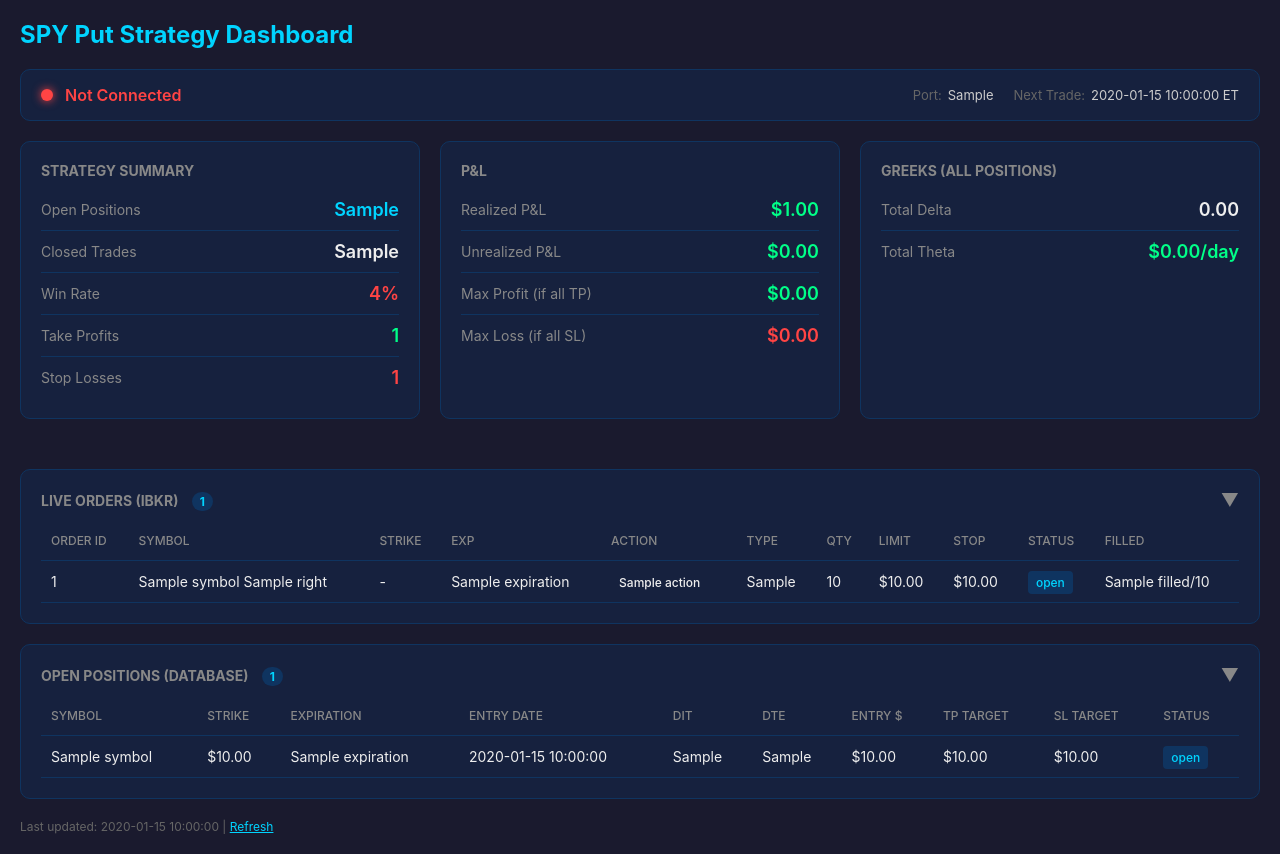
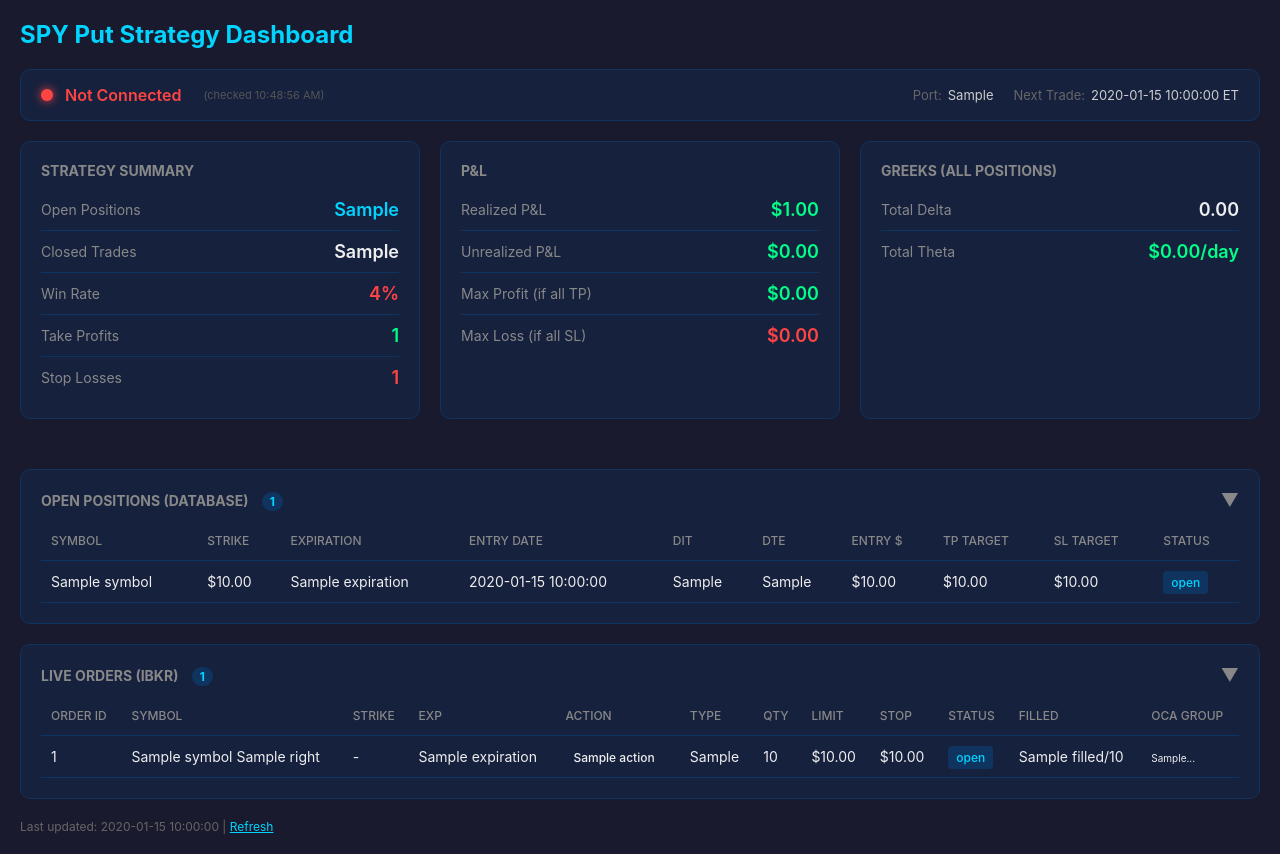
Before and after one commit to WalkerWalker/ibkr-spy-puts, a FastAPI app: template src/ibkr_spy_puts/templates/dashboard.html in a window 1280 px wide. Run offline with FastAPI, Linux system fonts and the light colour scheme; the template is opened without the code that fills it: most values are stand-ins (such as "Sample title", 1, 10 or a date in 2020); data that the repository does not hold is empty.

Commit message:
Add periodic status check, OCA grouping, and reorder sections
- Connection status now checks every 60 seconds via AJAX (no full reload)
- Shows last check time next to status indicator
- Full page refresh every 5 minutes for position/order updates
- Moved "Open Positions" section before "Live Orders" section
- Added OCA Group column to orders table
- Orders with same OCA group are visually grouped with header row
- Added oca_group field to order data from IBKR API

Co-Authored-By: Claude Opus 4.5 <noreply@anthropic.com>

```diff
--- a/src/ibkr_spy_puts/api.py
+++ b/src/ibkr_spy_puts/api.py
@@ -271,6 +271,7 @@ try:
             "filled": int(s.filled),
             "remaining": int(s.remaining),
             "parent_id": o.parentId if o.parentId else None,
+            "oca_group": o.ocaGroup if o.ocaGroup else None,
         }})
     ib.disconnect()
 except Exception as e:
--- a/src/ibkr_spy_puts/templates/dashboard.html
+++ b/src/ibkr_spy_puts/templates/dashboard.html
@@ -222,24 +222,54 @@
             font-size: 12px;
             margin-left: 10px;
         }
+
+        /* OCA Group styles */
+        .oca-group-header {
+            background: #0f1a30;
+            padding: 8px 10px;
+            font-size: 12px;
+            color: #00d4ff;
+            font-weight: 500;
+            border-bottom: 1px solid #0f3460;
+        }
+        .oca-group-header .oca-badge {
+            background: #0f3460;
+            padding: 2px 6px;
+            border-radius: 4px;
+            margin-right: 8px;
+        }
+        tr.oca-grouped {
+            background: #0a1525;
+        }
+        tr.oca-grouped:hover {
+            background: #0f1a30;
+        }
+
+        /* Last check time */
+        .last-check {
+            font-size: 11px;
+            color: #555;
+            margin-left: 10px;
+        }
     </style>
 </head>
 <body>
     <h1>SPY Put Strategy Dashboard</h1>
 
     <!-- Connection Status Bar -->
-    <div class="status-bar">
+    <div class="status-bar" id="status-bar">
         <div class="status-indicator">
-            <div class="status-dot {% if connection.ready_to_trade %}ready{% else %}not-ready{% endif %}"></div>
-            <span class="status-text {% if connection.ready_to_trade %}ready{% else %}not-ready{% endif %}">
+            <div id="status-dot" class="status-dot {% if connection.ready_to_trade %}ready{% else %}not-ready{% endif %}"></div>
+            <span id="status-text" class="status-text {% if connection.ready_to_trade %}ready{% else %}not-ready{% endif %}">
                 {% if connection.ready_to_trade %}
                     Ready to Trade
                 {% else %}
                     Not Connected
                 {% endif %}
             </span>
+            <span id="last-check" class="last-check"></span>
         </div>
-        <div class="status-details">
+        <div id="status-details" class="status-details">
             {% if connection.ready_to_trade %}
                 <div class="status-detail">
                     <span class="label">Mode:</span>
@@ -443,6 +415,92 @@
         </div>
     </div>
 
+    <!-- Live Orders from IBKR (Collapsible) - WITH OCA GROUPING -->
+    <div class="card">
+        <div class="collapsible-header" onclick="toggleSection('live-orders')">
+            <h2>
+                Live Orders (IBKR)
+                <span class="section-count">{{ live_orders|length }}</span>
+            </h2>
+            <span class="collapse-icon">&#9660;</span>
+        </div>
+        <div id="live-orders" class="collapsible-content">
+            <table>
+                <thead>
+                    <tr>
+                        <th>Order ID</th>
+                        <th>Symbol</th>
+                        <th>Strike</th>
+                        <th>Exp</th>
+                        <th>Action</th>
+                        <th>Type</th>
+                        <th>Qty</th>
+                        <th>Limit</th>
+                        <th>Stop</th>
+                        <th>Status</th>
+                        <th>Filled</th>
+                        <th>OCA Group</th>
+                    </tr>
+                </thead>
+                <tbody>
+                    {% set ns = namespace(current_oca='', oca_colors={}) %}
+                    {% set oca_color_list = ['#1a3a5c', '#1a4a3c', '#3a1a4c', '#4c3a1a', '#1a4c4c'] %}
+                    {% set ns.color_idx = 0 %}
+
+                    {# Group orders by OCA #}
+                    {% set orders_by_oca = {} %}
+                    {% for order in live_orders %}
+                        {% set oca = order.oca_group or 'none' %}
+                        {% if oca not in orders_by_oca %}
+                            {% set _ = orders_by_oca.__setitem__(oca, []) %}
+                        {% endif %}
+                        {% set _ = orders_by_oca[oca].append(order) %}
+                    {% endfor %}
+
+                    {# Render grouped orders #}
+                    {% for oca_group, orders in orders_by_oca.items() %}
+                        {% if oca_group != 'none' and orders|length > 1 %}
+                            <tr class="oca-group-header">
+                                <td colspan="12">
+                                    <span class="oca-badge">OCA</span>
+                                    {{ oca_group }} ({{ orders|length }} orders - one cancels all)
+                                </td>
+                            </tr>
+                        {% endif %}
+                        {% for order in orders %}
+                        <tr{% if oca_group != 'none' and orders|length > 1 %} class="oca-grouped"{% endif %}>
+                            <td>{{ order.order_id }}</td>
+                            <td>{{ order.symbol }}{% if order.right %} {{ order.right }}{% endif %}</td>
+                            <td>{% if order.strike %}${{ "%.0f"|format(order.strike) }}{% else %}-{% endif %}</td>
+                            <td>{% if order.expiration %}{{ order.expiration }}{% else %}-{% endif %}</td>
+                            <td><span class="status {{ order.action|lower }}">{{ order.action }}</span></td>
+                            <td>{{ order.order_type }}</td>
+                            <td>{{ order.quantity }}</td>
+                            <td>{% if order.limit_price %}${{ "%.2f"|format(order.limit_price) }}{% else %}-{% endif %}</td>
+                            <td>{% if order.stop_price %}${{ "%.2f"|format(order.stop_price) }}{% else %}-{% endif %}</td>
+                            <td><span class="status {{ order.status|lower }}">{{ order.status }}</span></td>
+                            <td>{{ order.filled }}/{{ order.quantity }}</td>
+                            <td>{% if order.oca_group %}<span class="oca-badge" style="font-size: 10px;">{{ order.oca_group[:8] }}...</span>{% else %}-{% endif %}</td>
+                        </tr>
+                        {% endfor %}
+                    {% endfor %}
+
+                    {% if not live_orders %}
+                    <tr>
+                        <td colspan="12" style="text-align: center; color: #666;">
+                            {% if connection.ready_to_trade %}
+                                No open orders in IBKR
+                            {% else %}
+                                Connect to IBKR to see live orders
+                            {% endif %}
+                        </td>
+                    </tr>
+                    {% endif %}
+                </tbody>
+            </table>
+        </div>
+    </div>
+
     <p class="timestamp">Last updated: {{ now().strftime('%Y-%m-%d %H:%M:%S') }} | <a href="/" style="color: #00d4ff;">Refresh</a></p>
 
     <script>
@@ -455,8 +513,48 @@
             header.classList.toggle('collapsed');
         }
 
-        // Auto-refresh every 60 seconds
-        setTimeout(() => location.reload(), 60000);
+        // Periodic connection status check
+        let lastCheckTime = new Date();
+
+        async function checkConnectionStatus() {
+            try {
+                const response = await fetch('/api/connection-status');
+                const data = await response.json();
+
+                const statusDot = document.getElementById('status-dot');
+                const statusText = document.getElementById('status-text');
+                const lastCheck = document.getElementById('last-check');
+
+                // Update status indicator
+                if (data.ready_to_trade) {
+                    statusDot.className = 'status-dot ready';
+                    statusText.className = 'status-text ready';
+                    statusText.textContent = 'Ready to Trade';
+                } else {
+                    statusDot.className = 'status-dot not-ready';
+                    statusText.className = 'status-text not-ready';
+                    statusText.textContent = 'Not Connected';
+                }
+
+                // Update last check time
+                lastCheckTime = new Date();
+                lastCheck.textContent = `(checked ${lastCheckTime.toLocaleTimeString()})`;
+
+            } catch (error) {
+                console.error('Failed to check connection status:', error);
+                const lastCheck = document.getElementById('last-check');
+                lastCheck.textContent = '(check failed)';
+            }
+        }
+
+        // Check connection status every 60 seconds
+        setInterval(checkConnectionStatus, 60000);
+
+        // Initial check after page load
+        setTimeout(checkConnectionStatus, 5000);
+
+        // Full page refresh every 5 minutes for order/position updates
+        setTimeout(() => location.reload(), 300000);
     </script>
 </body>
 </html>
```
Also changed, not shown: other parts of src/ibkr_spy_puts/templates/dashboard.html (+1 -59 lines).
